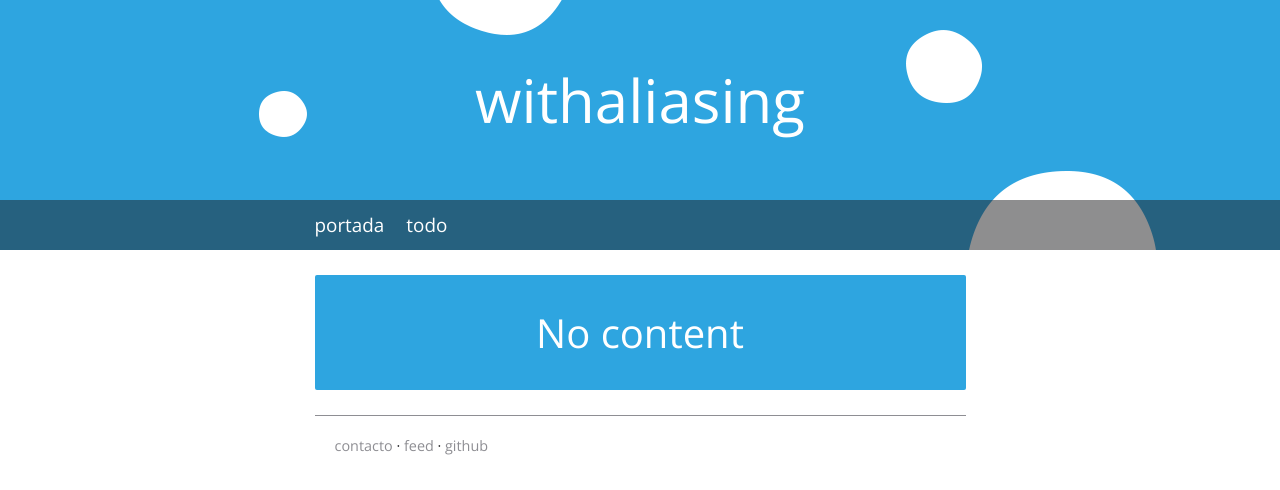
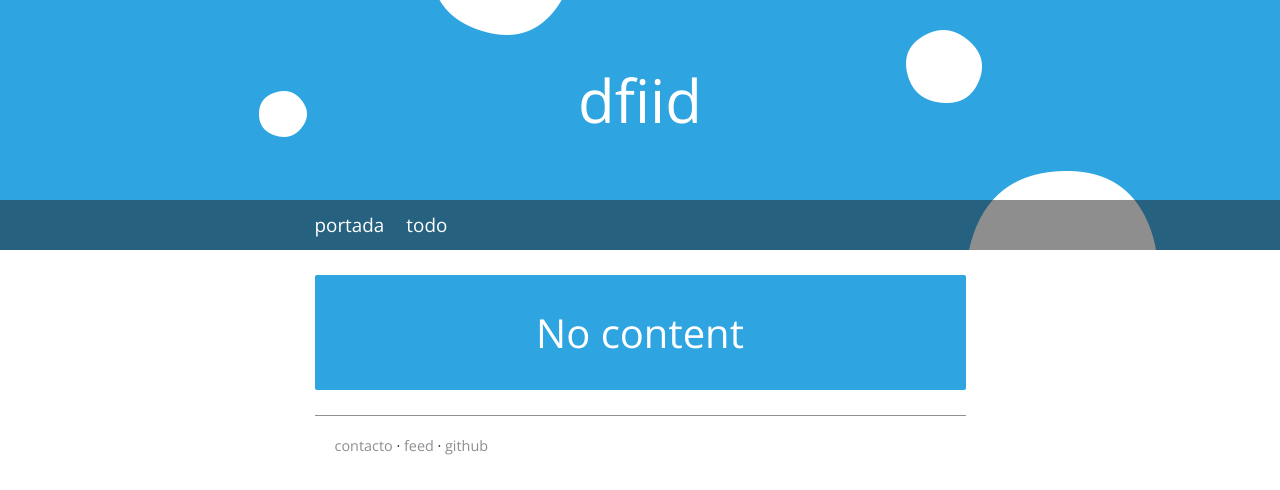
Before and after one commit to ellipticaldoor/dfiid, a Django app: page / in a window 1280 px wide. Shown: the top 490 px of the page. Run offline with Django 3.2, Linux system fonts and the light colour scheme; data that the repository does not hold is empty; some libraries are stand-ins or nearby versions.

Commit message:
Website name on base.html changed

```diff
--- a/project/templates/base.html
+++ b/project/templates/base.html
@@ -19,7 +19,7 @@
 	{% endcompress %}
 </head>
 <body>
-	<header class="no-select">withaliasing</header>
+	<header class="no-select">dfiid</header>
 	<nav class="no-select">
 		<div class="container">
 			<a href="/">portada </a>
```
